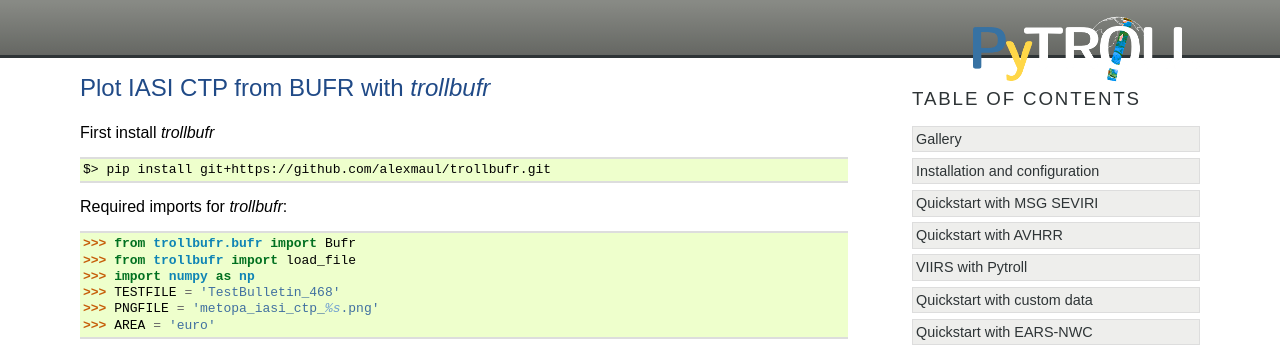
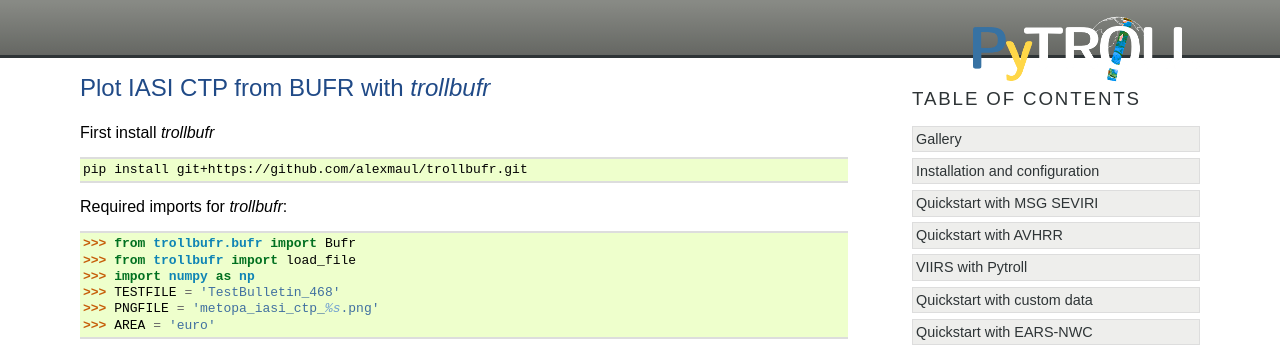
Before and after one commit to pytroll/pytroll, a Sphinx documentation site: the page built from web/source/trollbufr_iasi_ctp.rst, in a window 1280 px wide. Shown: the top 350 px of the page. Built offline with Sphinx 7.4.7, drawn with Linux system fonts in a browser that asks for light colours; formulas are drawn with MathJax 3; pages that are not in the unit, such as notebooks, are missing from menus.

Commit message:
Bugfix showing how to install trollbufr
Signed-off-by: Adam.Dybbroe <a000680@c20671.ad.smhi.se>

```diff
--- a/web/source/trollbufr_iasi_ctp.rst
+++ b/web/source/trollbufr_iasi_ctp.rst
@@ -3,9 +3,9 @@ Plot IASI CTP from BUFR with *trollbufr*
 
 First install *trollbufr*
 
-.. code::
+.. code-block:: bash
 
-   $> pip install git+https://github.com/alexmaul/trollbufr.git
+    pip install git+https://github.com/alexmaul/trollbufr.git
 
 
 Required imports for *trollbufr*:
```
